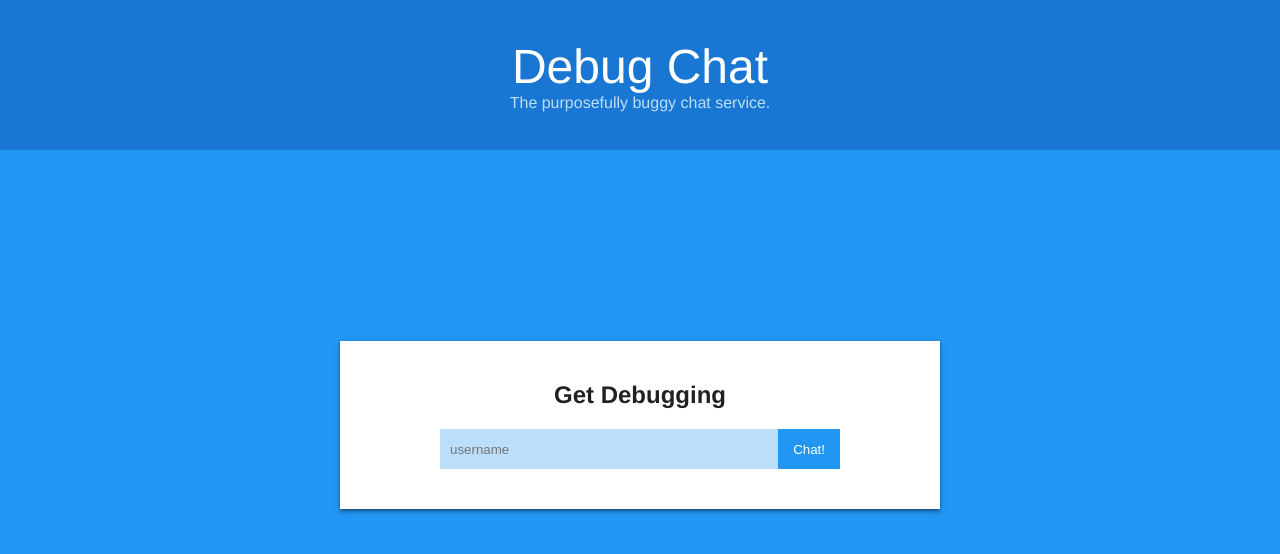
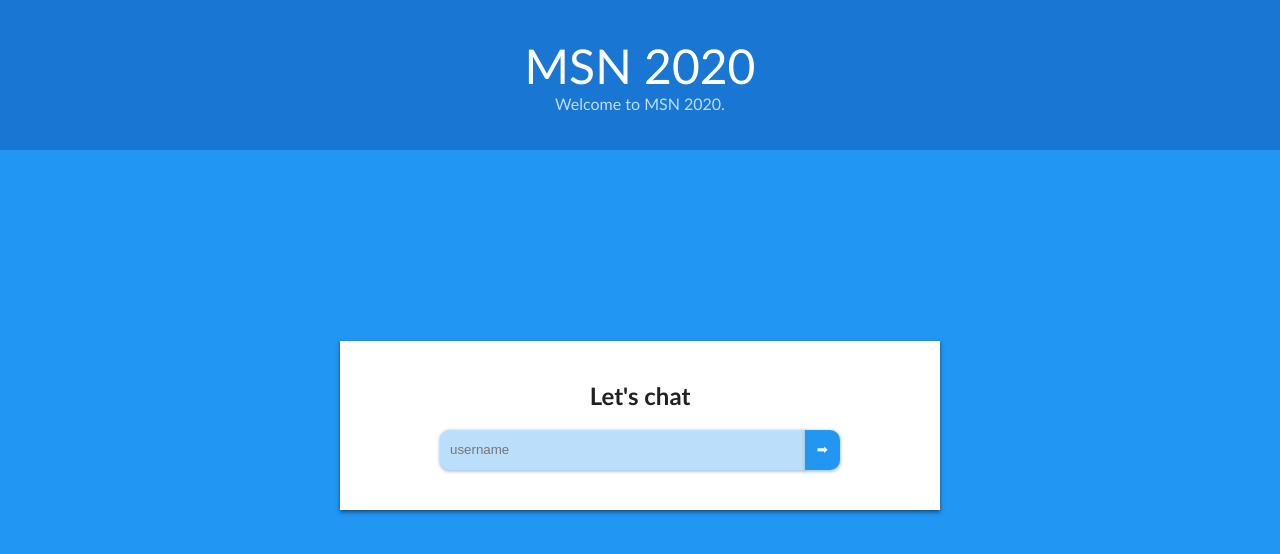
Before and after one commit to hazieon/msn2020, a website: page public/index.html in a window 1280 px wide. Drawn offline with nearby package versions, Linux system fonts and the light colour scheme; no server answers.

Commit message:
working chat

```diff
--- a/public/app.css
+++ b/public/app.css
@@ -17,7 +17,7 @@
 }
 
 body {
-	font-family: Helvetica, sans-serifs;
+	font-family: 'Trebuchet MS';
 	color: var(--primary-text);
 }
 
@@ -121,22 +121,29 @@
 	padding: 10px;
 	background-color: var(--light-blue);
 	border: none;
+	border-top-left-radius:10px;
+	border-bottom-left-radius:10px;
+	box-shadow: 0px 1px 3px 1px rgba(150, 185, 221, 0.76);
 	color: var(--secondary-text);
 }
 
 button {
 	height: 40px;
-	padding: 0 15px;
+	padding: 0 12px;
 	background-color: var(--primary-blue);
 	color: white;
 	border: none;
+	border-top-right-radius:10px;
+	border-bottom-right-radius:10px;
+	box-shadow: 0px 1px 3px 1px rgba(150, 185, 221, 0.76);
+	z-index:3;
 }
 
 /* Chat */
 
 #chat {
-	background: white;
-	height: 100px;
+	background: rgb(241, 241, 241);
+	height: 150px;
 	margin: 25px 0;
 	padding: 25px 25px;
 	color: white;
@@ -144,7 +151,7 @@
 }
 
 #messageForm {
-	margin-bottom: 25px;
+	margin-bottom: 1px;
 }
 
 .message {
--- a/public/app.js
+++ b/public/app.js
@@ -28,11 +28,11 @@
     }
   }
 
-  messages.unshift(message);
+  // debugger;
+  messages.push(message);
   displayMessages();
 
   //scroll to the bottom - changed from scrollWIDTH to scrollHEIGHT
-  debugger;
   chatWindow.scrollTop = chatWindow.scrollHeight;
 });
 
@@ -73,10 +73,10 @@
   }
 
   const date = new Date();
-  const month = ("0" + date.getMonth()).slice(0, 1);
+  const month = date.getMonth()
   const day = date.getDate();
   const year = date.getFullYear();
-  const dateString = `${day}/${month}/${year}`;
+  const dateString = `${day}/${month+1}/${year}`;
 
   const message = {
     author: username,
--- a/public/index.html
+++ b/public/index.html
@@ -5,7 +5,7 @@
 	<meta charset="UTF-8">
 	<meta name="viewport" content="width=device-width, initial-scale=1.0">
 	<meta http-equiv="X-UA-Compatible" content="ie=edge">
-	<title>Debug Chat</title>
+	<title>MSN 2020</title>
 	<link rel="stylesheet" href="app.css">
 </head>
 
@@ -15,18 +15,18 @@
 
 		<header>
 			<div class="container flex-column flex-center">
-				<h1>Debug Chat</h1>
-				<p class="light-text">The purposefully buggy chat service.</p>
+				<h1>MSN 2020</h1>
+				<p class="light-text">Welcome to MSN 2020.</p>
 			</div>
 		</header>
 
 		<div id="mainContent" class="container flex-grow-1 flex-column ">
 
 			<section id="login" class="">
-				<h2 class="text-center">Get Debugging</h2>
+				<h2 class="text-center">Let's chat</h2>
 				<form id="loginForm" class="flex">
 					<input type="text" name="username " id="usernameInput" placeholder="username" class="flex-grow-1">
-					<button id="loginBtn">Chat!</button>
+					<button id="loginBtn">➡</button>
 				</form>
 			</section>
 
```
Also changed, not shown: README.md.
